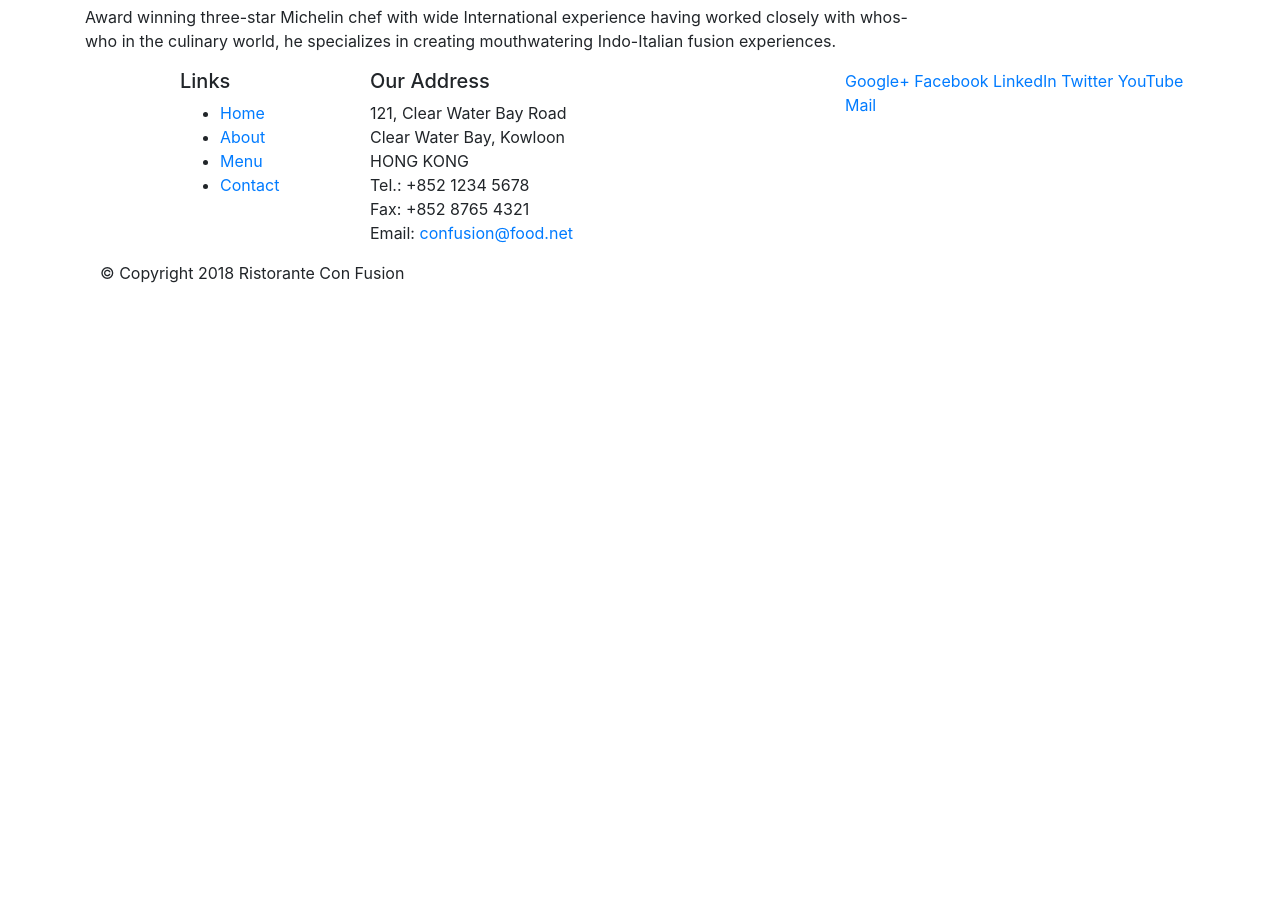
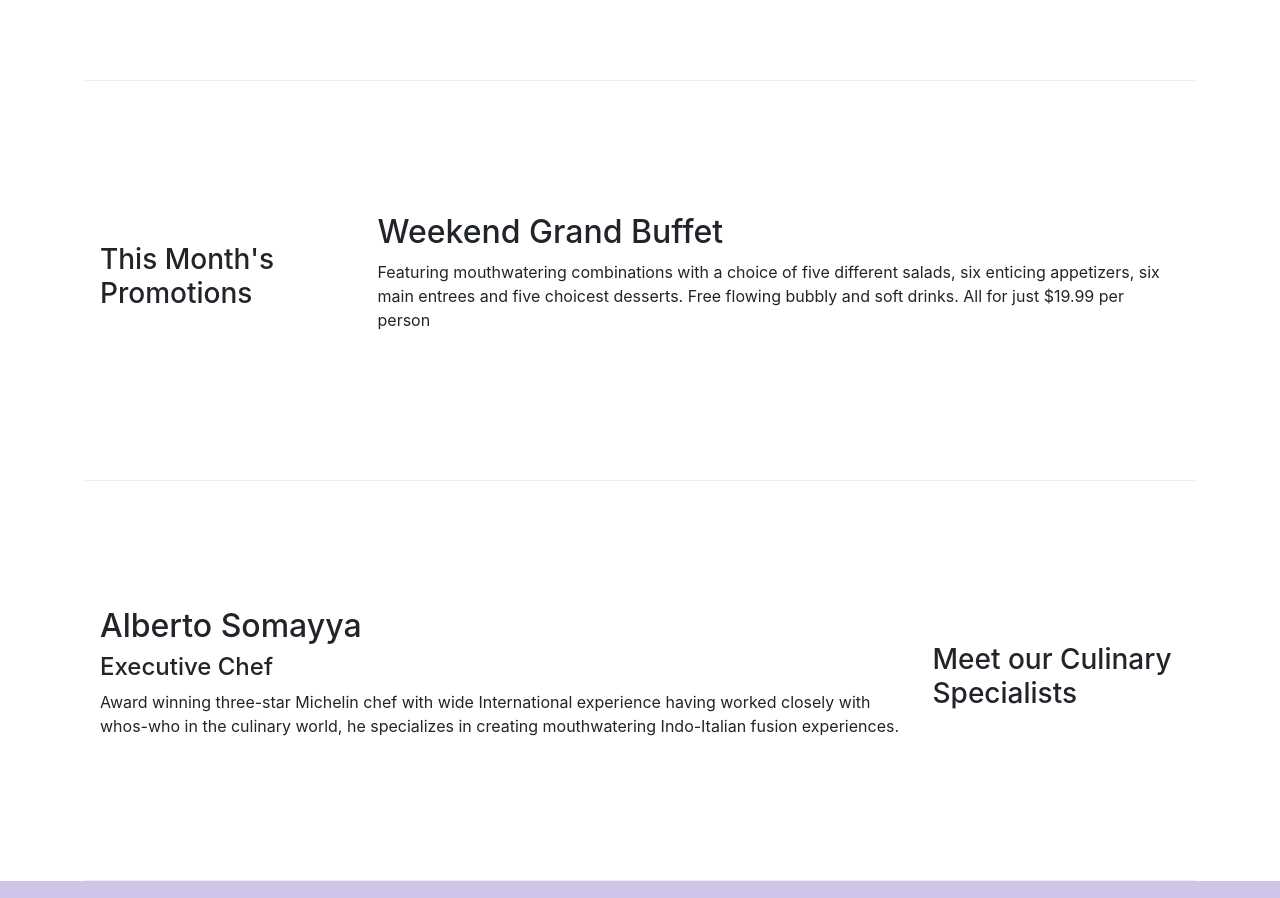
Before and after one commit to yasir1029/Bootstrap, a website: page index.html in a window 1280 px wide. Shown: the part 603-1501 px from the top of the page. Before the commit the page ends 904 px from the top, so only its background shows below. Drawn offline with nearby package versions, Linux system fonts and the light colour scheme.

Commit message:
bootstrap grid part 02

```diff
--- /dev/null
+++ b/css/styles.css
@@ -0,0 +1,29 @@
+.row-header{
+    margin:0px auto;
+    padding:0px;
+}
+
+.row-content {
+    margin:0px auto;
+    padding: 50px 0px 50px 0px;
+    border-bottom: 1px ridge;
+    min-height:400px;
+}
+
+.footer{
+    background-color: #D1C4E9;
+    margin:0px auto;
+    padding: 20px 0px 20px 0px;
+}
+.jumbotron {
+    padding:70px 30px 70px 30px;
+    margin:0px auto;
+    background: #9575CD ;
+    color:floralwhite;
+}
+
+address{
+    font-size:80%;
+    margin:0px;
+    color:#0f0f0f;
+}
--- a/index.html
+++ b/index.html
@@ -10,13 +10,14 @@
 
     <!-- Bootstrap CSS -->
     <link rel="stylesheet" href="node_modules/bootstrap/dist/css/bootstrap.min.css">
+    <link href="css/styles.css" rel="stylesheet">
 </head>
 
 <body>
 
     <header class="jumbotron">
         <div class="container">
-            <div class="row">
+            <div class="row row-heade">
                 <div class="col-12 col-sm-6">
                     <h1>Ristorante con Fusion</h1>
                     <p>We take inspiration from the World's best cuisines, and create a unique fusion experience. Our lipsmacking creations will tickle your culinary senses!</p>
@@ -28,7 +29,7 @@
     </header>
 
     <div class="container">
-        <div class="row">
+        <div class="row row-content align-items-center">
             <div class="col-12 col-sm-6 order-sm-last col-md-3">
                 <h3>Our Lipsmacking Culinary Creations</h3>
             </div>
@@ -39,7 +40,7 @@
         </div>
 
 
-        <div class="row">
+        <div class="row row-content align-items-center">
             <div class="col-12 col-sm-6 col-md-3">
                 <h3>This Month's Promotions</h3>
             </div>
@@ -49,7 +50,7 @@
             </div>
         </div>
 
-        <div class="row">
+        <div class="row row-content align-items-center">
             <div class="col-12 col-sm-6 order-sm-last col-md-3">
                 <h3>Meet our Culinary Specialists</h3>
             </div>
@@ -61,7 +62,7 @@
         </div>
     </div>
 
-    <footer>
+    <footer class="footer">
         <div class="container">
             <div class="row">
                 <div class="col-4 offset-1 col-sm-2">
@@ -84,8 +85,8 @@
 		              Email: <a href="mailto:confusion@food.net">confusion@food.net</a>
 		           </address>
                 </div>
-                <div class="col-12 col-sm-4">
-                    <div>
+                <div class="col-12 col-sm-4 align-self-center">
+                    <div class="text-center">
                         <a href="http://google.com/+">Google+</a>
                         <a href="http://www.facebook.com/profile.php?id=">Facebook</a>
                         <a href="http://www.linkedin.com/in/">LinkedIn</a>
@@ -95,8 +96,8 @@
                     </div>
                 </div>
            </div>
-           <div class="col-auto">
-                <div>
+           <div class="row justify-content-center">
+                <div class="col-auto">
                     <p>© Copyright 2018 Ristorante Con Fusion</p>
                 </div>
            </div>
```
